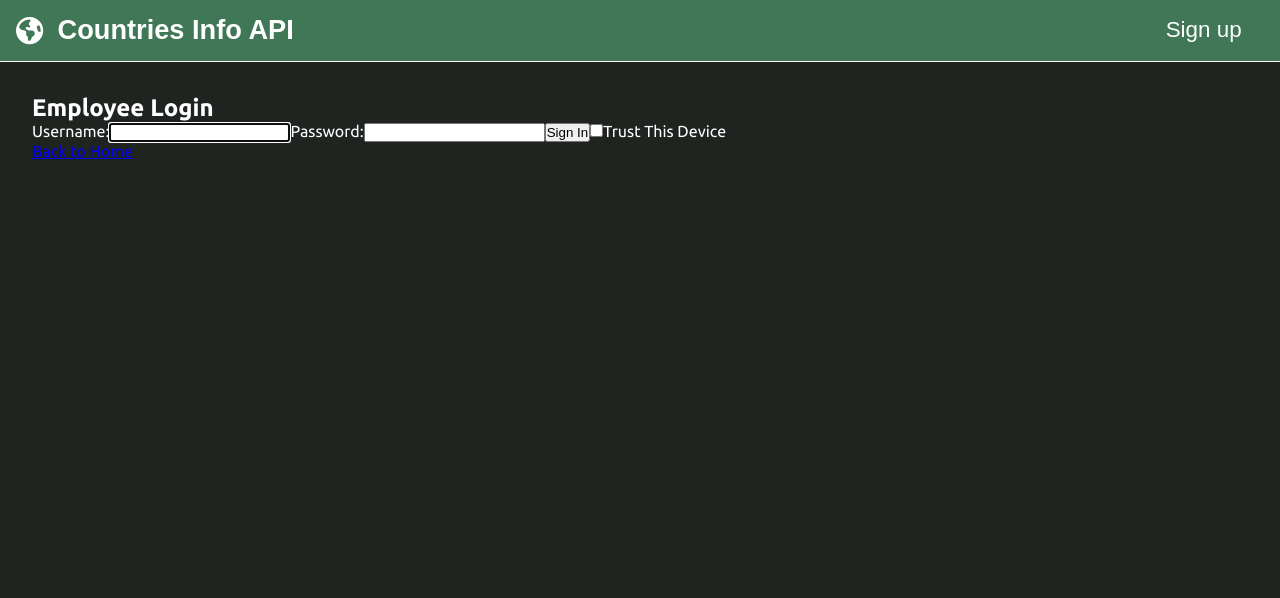
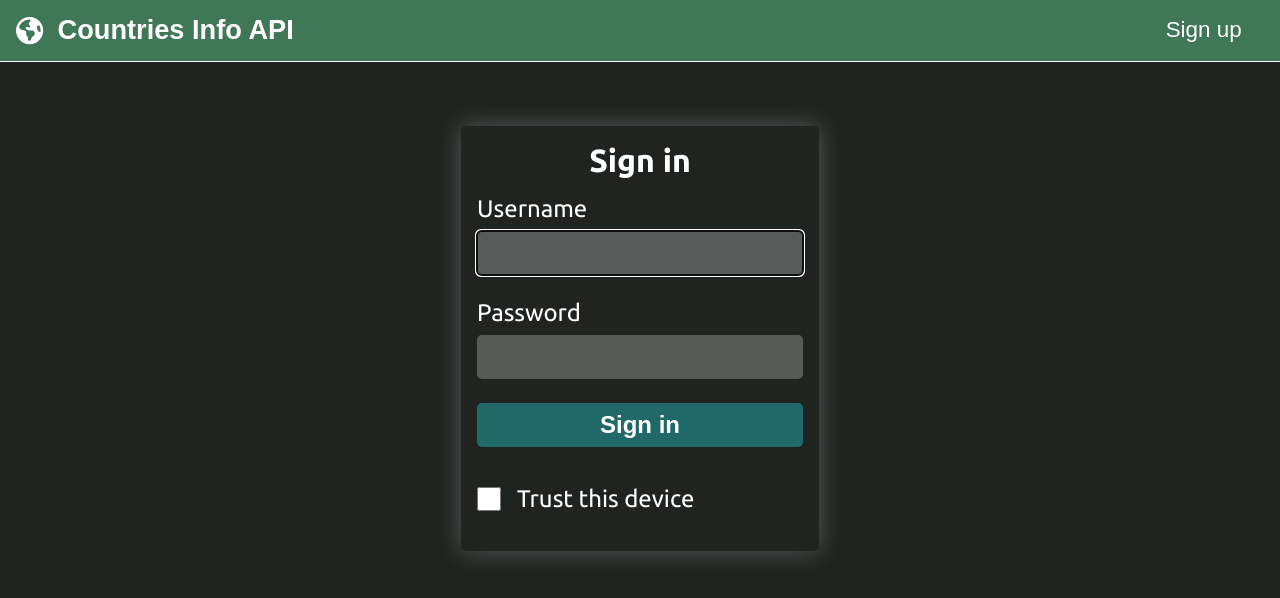
Before and after one commit to viventer/CountriesInfoApiFrontend, a React (Create React App) app: page /signin in a window 1280 px wide. Shown: the top 598 px of the page. Built offline with nearby package versions, Linux system fonts and the light colour scheme.

Commit message:
fixing sign in

```diff
--- a/src/globalElements/components/Header.jsx
+++ b/src/globalElements/components/Header.jsx
@@ -1,4 +1,4 @@
-import { useState } from "react";
+import { useEffect, useState } from "react";
 import { Link, useLocation } from "react-router-dom";
 
 import { FontAwesomeIcon } from "@fortawesome/react-fontawesome";
@@ -14,9 +14,12 @@ import { useSelector } from "react-redux";
 
 export default function Header() {
   const currentUser = useSelector(selectCurrentUser);
-  const [loggedIn, setLoggedIn] = useState(currentUser ? true : false);
 
   const { pathname } = useLocation();
+
+  useEffect(() => {
+    console.log(currentUser);
+  }, [currentUser]);
 
   return (
     <StyledHeader>
@@ -28,7 +31,7 @@ export default function Header() {
           </Link>
         </button>
       </div>
-      {!loggedIn ? (
+      {!currentUser ? (
         <div className="flex">
           <SignUpButton />
           <SignInButton />
--- a/src/globalElements/slices/authSlice.js
+++ b/src/globalElements/slices/authSlice.js
@@ -5,8 +5,8 @@ const authSlice = createSlice({
   initialState: { user: null, token: null },
   reducers: {
     setCredentials: (state, action) => {
-      const { user, accessToken } = action.payload;
-      state.user = user;
+      const { username, accessToken } = action.payload;
+      state.user = username;
       state.token = accessToken;
     },
     logOut: (state, action) => {
--- a/src/pages/login/components/ErrorInfo.jsx
+++ b/src/pages/login/components/ErrorInfo.jsx
@@ -2,7 +2,7 @@ import { StyledErrorInfo } from "../styles/Login.styled";
 
 export default function ErrorInfo({ message }) {
   return (
-    <StyledErrorInfo>
+    <StyledErrorInfo className={!message && "hide"}>
       <p>{message}</p>
     </StyledErrorInfo>
   );
--- a/src/pages/login/components/SignIn.jsx
+++ b/src/pages/login/components/SignIn.jsx
@@ -1,9 +1,12 @@
 import { useRef, useState, useEffect } from "react";
-import { useNavigate, Link } from "react-router-dom";
+import { useNavigate, useLocation } from "react-router-dom";
 
-import { useDispatch } from "react-redux";
-import { setCredentials } from "../slices/authSlice";
-import { useLoginMutation } from "../slices/authApiSlice";
+import { useDispatch, useSelector } from "react-redux";
+import {
+  selectCurrentUser,
+  setCredentials,
+} from "../../../globalElements/slices/authSlice";
+import { useLoginMutation } from "../../../globalElements/slices/authApiSlice";
 
 import HashLoader from "react-spinners/HashLoader";
 
@@ -14,6 +17,16 @@ import SignInForm from "./SignInForm";
 import { StyledSignIn } from "../styles/Login.styled";
 
 export default function Login() {
+  const currentUser = useSelector(selectCurrentUser);
+
+  useEffect(() => {
+    if (currentUser) {
+      console.log("tak");
+      navigate("/");
+    }
+    console.log(currentUser);
+  }, []);
+
   const usernameRef = useRef();
   const [username, setUsername] = useState("");
   const [password, setPassword] = useState("");
@@ -21,6 +34,9 @@ export default function Login() {
   const [persist, setPersist] = usePersist();
 
   const navigate = useNavigate();
+  const location = useLocation();
+  const from = location.state?.from?.pathname || "/";
+
   const dispatch = useDispatch();
 
   const [login, { isLoading }] = useLoginMutation();
@@ -37,10 +53,10 @@ export default function Login() {
     e.preventDefault();
     try {
       const { accessToken } = await login({ username, password }).unwrap();
-      dispatch(setCredentials({ accessToken }));
+      dispatch(setCredentials({ username, accessToken }));
       setUsername("");
       setPassword("");
-      navigate("/");
+      navigate(from, { replace: true });
     } catch (err) {
       if (!err.status) {
         setErrMsg("No Server Response");
@@ -62,8 +78,8 @@ export default function Login() {
 
   const content = (
     <StyledSignIn>
-      <h2>Employee Login</h2>
-      {errMsg && <ErrorInfo aria-live="assertive" message={errMsg} />}
+      {!errMsg && <ErrorInfo aria-live="assertive" message={errMsg} />}
+      <h2>Sign in</h2>
       <SignInForm
         handlers={{
           handleSubmit,
@@ -74,7 +90,6 @@ export default function Login() {
         loginData={{ username, password, persist }}
         usernameRef={usernameRef}
       />
-      <Link to="/">Back to Home</Link>
     </StyledSignIn>
   );
 
--- a/src/pages/login/components/SignInForm.jsx
+++ b/src/pages/login/components/SignInForm.jsx
@@ -3,7 +3,7 @@ import { StyledSignInForm } from "../styles/Login.styled";
 export default function SignInForm({ handlers, loginData, usernameRef }) {
   return (
     <StyledSignInForm onSubmit={handlers.handleSubmit}>
-      <label htmlFor="username">Username:</label>
+      <label htmlFor="username">Username</label>
       <input
         type="text"
         id="username"
@@ -13,8 +13,7 @@ export default function SignInForm({ handlers, loginData, usernameRef }) {
         autoComplete="off"
         required
       />
-
-      <label htmlFor="password">Password:</label>
+      <label htmlFor="password">Password</label>
       <input
         type="password"
         id="password"
@@ -22,17 +21,16 @@ export default function SignInForm({ handlers, loginData, usernameRef }) {
         value={loginData.password}
         required
       />
-      <button>Sign In</button>
-
-      <label htmlFor="persist">
+      <button>Sign in</button>
+      <div className="flex">
         <input
           type="checkbox"
           id="persist"
           onChange={handlers.handlePersistToggle}
           checked={loginData.persist}
         />
-        Trust This Device
-      </label>
+        <label htmlFor="persist">Trust this device</label>
+      </div>
     </StyledSignInForm>
   );
 }
--- a/src/pages/login/components/SubmitButton.jsx
+++ /dev/null
@@ -1,5 +0,0 @@
-import React from "react";
-
-export default function SubmitButton() {
-  return <div>SubmitButton</div>;
-}
--- a/src/pages/login/components/TrustDeviceButton.jsx
+++ /dev/null
@@ -1,5 +0,0 @@
-import React from "react";
-
-export default function TrustDeviceButton() {
-  return <div>TrustDeviceButton</div>;
-}
--- a/src/pages/login/slices/authApiSlice.js
+++ /dev/null
@@ -1,51 +0,0 @@
-import { apiSlice } from "../../../app/api/apiSlice";
-import { logOut, setCredentials } from "./authSlice";
-
-export const authApiSlice = apiSlice.injectEndpoints({
-  endpoints: (builder) => ({
-    login: builder.mutation({
-      query: (credentials) => ({
-        url: "/auth",
-        method: "POST",
-        body: { ...credentials },
-      }),
-    }),
-    sendLogout: builder.mutation({
-      query: () => ({
-        url: "/logout",
-        method: "POST",
-      }),
-      async onQueryStarted(arg, { dispatch, queryFulfilled }) {
-        try {
-          const { data } = await queryFulfilled;
-          console.log(data);
-          dispatch(logOut());
-          setTimeout(() => {
-            dispatch(apiSlice.util.resetApiState());
-          }, 1000);
-        } catch (err) {
-          console.log(err);
-        }
-      },
-    }),
-    refresh: builder.mutation({
-      query: () => ({
-        url: "/refresh",
-        method: "GET",
-      }),
-      async onQueryStarted(arg, { dispatch, queryFulfilled }) {
-        try {
-          const { data } = await queryFulfilled;
-          console.log(data);
-          const { accessToken } = data;
-          dispatch(setCredentials({ accessToken }));
-        } catch (err) {
-          console.log(err);
-        }
-      },
-    }),
-  }),
-});
-
-export const { useLoginMutation, useSendLogoutMutation, useRefreshMutation } =
-  authApiSlice;
--- a/src/pages/login/slices/authSlice.js
+++ /dev/null
@@ -1,21 +0,0 @@
-import { createSlice } from "@reduxjs/toolkit";
-
-const authSlice = createSlice({
-  name: "auth",
-  initialState: { token: null },
-  reducers: {
-    setCredentials: (state, action) => {
-      const { accessToken } = action.payload;
-      state.token = accessToken;
-    },
-    logOut: (state, action) => {
-      state.token = null;
-    },
-  },
-});
-
-export const { setCredentials, logOut } = authSlice.actions;
-
-export default authSlice.reducer;
-
-export const selectCurrentToken = (state) => state.auth.token;
--- a/src/pages/login/styles/Login.styled.js
+++ b/src/pages/login/styles/Login.styled.js
@@ -1,7 +1,98 @@
 import styled from "styled-components";
 
-export const StyledSignIn = styled.main``;
+export const StyledSignIn = styled.main`
+  display: flex;
+  align-items: center;
+  justify-content: center;
+  flex-direction: column;
+  width: fit-content;
+  box-shadow: 0 0 1.5rem rgba(255, 255, 255, 0.25);
+  border-radius: 0.3rem;
+  padding: 1rem;
+  margin-top: 4rem;
+  max-width: 100%;
 
-export const StyledErrorInfo = styled.section``;
+  h2 {
+    font-size: 2rem;
+    margin-bottom: 1rem;
+  }
 
-export const StyledSignInForm = styled.form``;
+  @media (max-width: 425px) {
+    box-shadow: none;
+  }
+`;
+
+export const StyledErrorInfo = styled.section`
+  font-size: 1.1rem;
+  font-weight: 700;
+  background-color: rgba(255, 0, 0, 0.5);
+  width: 100%;
+  padding: 1rem;
+  margin-bottom: 1rem;
+`;
+
+export const StyledSignInForm = styled.form`
+  display: flex;
+  flex-direction: column;
+
+  & input,
+  & button {
+    margin-bottom: 1.5rem;
+  }
+
+  & input {
+    color: white;
+    font-size: 1.5rem;
+    background-color: rgba(255, 255, 255, 0.25);
+    border: none;
+    border-radius: 0.3rem;
+    padding: 0.5rem;
+  }
+
+  & label {
+    margin-bottom: 0.5rem;
+    font-size: 1.5rem;
+  }
+
+  & input:last-child {
+    margin-bottom: 0.5rem;
+  }
+
+  & button {
+    color: white;
+    font-size: 1.5rem;
+    font-weight: 700;
+    padding: 0.5rem;
+    border: none;
+    border-radius: 0.3rem;
+    background-color: ${({ theme }) => theme.colors.darkBlue};
+  }
+
+  & button:hover {
+    filter: brightness(1.25);
+    cursor: pointer;
+  }
+
+  & .flex {
+    display: flex;
+    justify-content: left;
+    gap: 1rem;
+  }
+
+  & .flex input {
+    align-self: flex-end;
+    margin-top: 1rem;
+    width: 1.5rem;
+    height: 1.5rem;
+    accent-color: ${({ theme }) => theme.colors.darkBlue};
+    border-radius: 0.3rem;
+  }
+
+  @media (max-width: 425px) {
+    & button,
+    & input,
+    & label {
+      font-size: 1.3rem;
+    }
+  }
+`;
```
